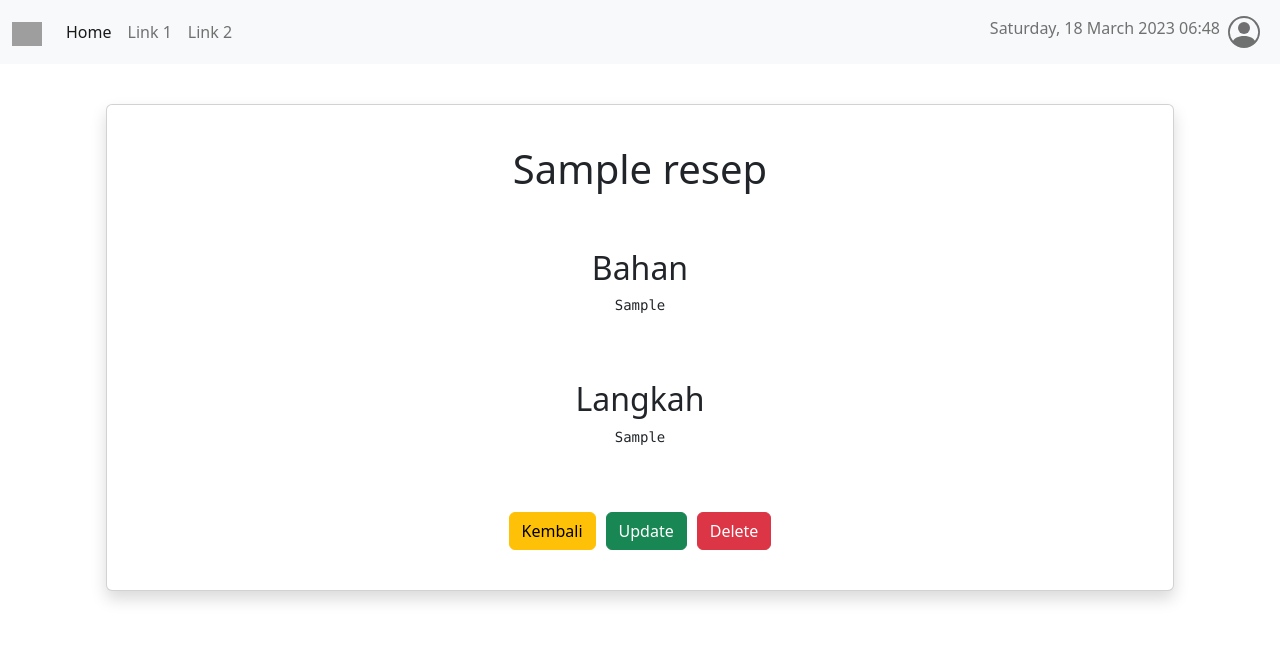
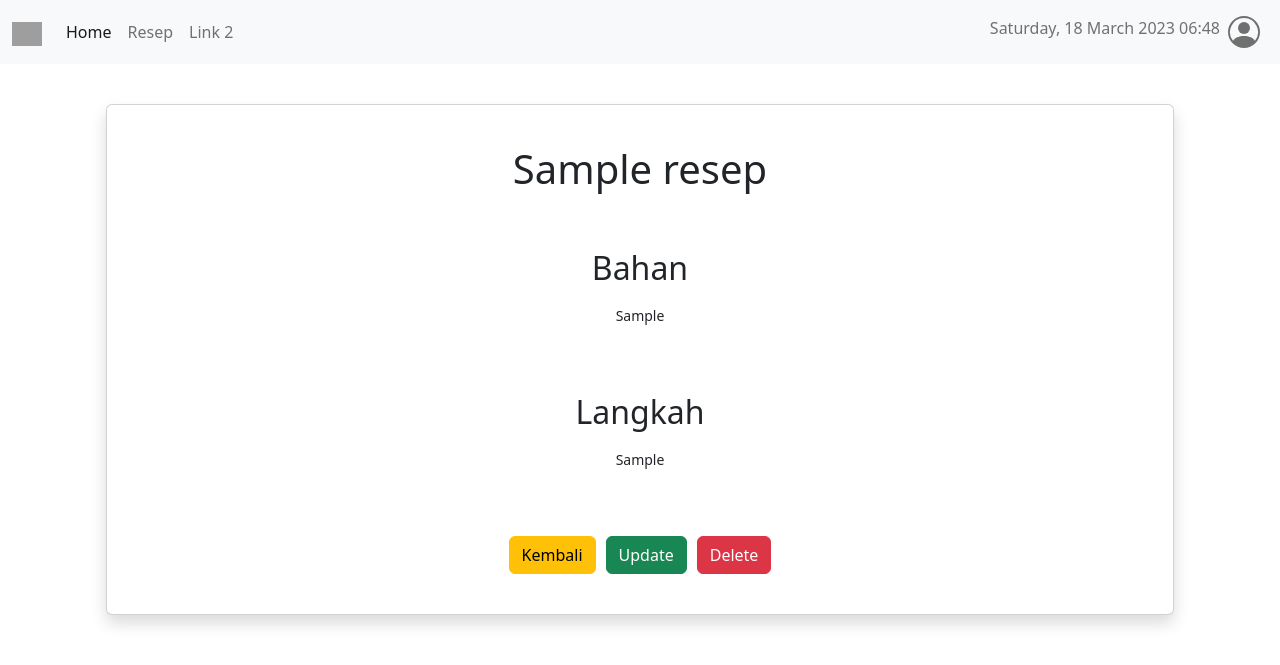
Before and after one commit to retadha/restaurant-inventory-system, a Django app: page /resep/view/1 in a window 1280 px wide. Shown: the top 665 px of the page. Run offline with Django 4.2, Linux system fonts and the light colour scheme; tables that the repository leaves empty hold one stand-in row (values such as "Sample post"); grey boxes are pictures that could not be loaded.

Commit message:
Melakukan perubahan pada base navbar base.html dan view resep

```diff
--- a/resep/templates/view_resep.html
+++ b/resep/templates/view_resep.html
@@ -10,17 +10,17 @@
 
                     <br>
                     <br>
-                    <h2 class="text-center">Bahan</h2>
+                    <h2 class="text-center mb-3">Bahan</h2>
                     <div class="d-flex justify-content-center">
-                        <pre>{{ bahan }}</pre>
+                        <pre style="font-family: system-ui; line-height: 1.8">{{ bahan }}</pre>
                     </div>
 
 
                     <br>
                     <br>
-                    <h2 class="text-center">Langkah</h2>
+                    <h2 class="text-center mb-3">Langkah</h2>
                     <div class="d-flex justify-content-center">
-                        <pre>{{ cara_memasak }}</pre>
+                        <pre style="font-family: system-ui; line-height: 1.8">{{ cara_memasak }}</pre>
                     </div>
 
                     <br>
--- a/templates/base.html
+++ b/templates/base.html
@@ -42,7 +42,7 @@
               <a class="nav-link active" aria-current="page" href="/">Home</a>
             </li>
             <li class="nav-item">
-              <a class="nav-link" href="#">Link 1</a>
+              <a class="nav-link" href="{% url 'resep:viewall_resep' %}">Resep</a>
             </li>
             <li class="nav-item">
               <a class="nav-link" href="#">Link 2</a>
```
